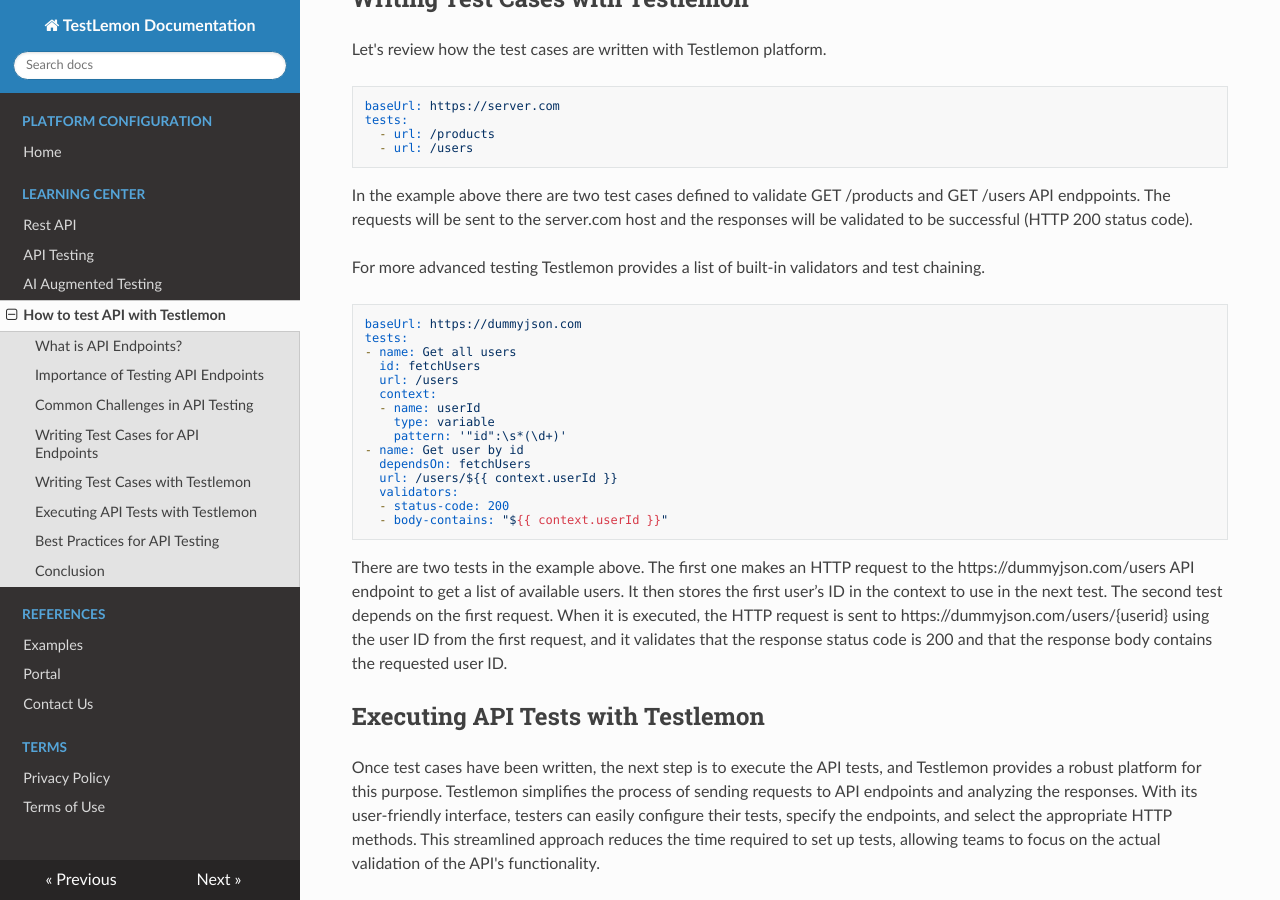
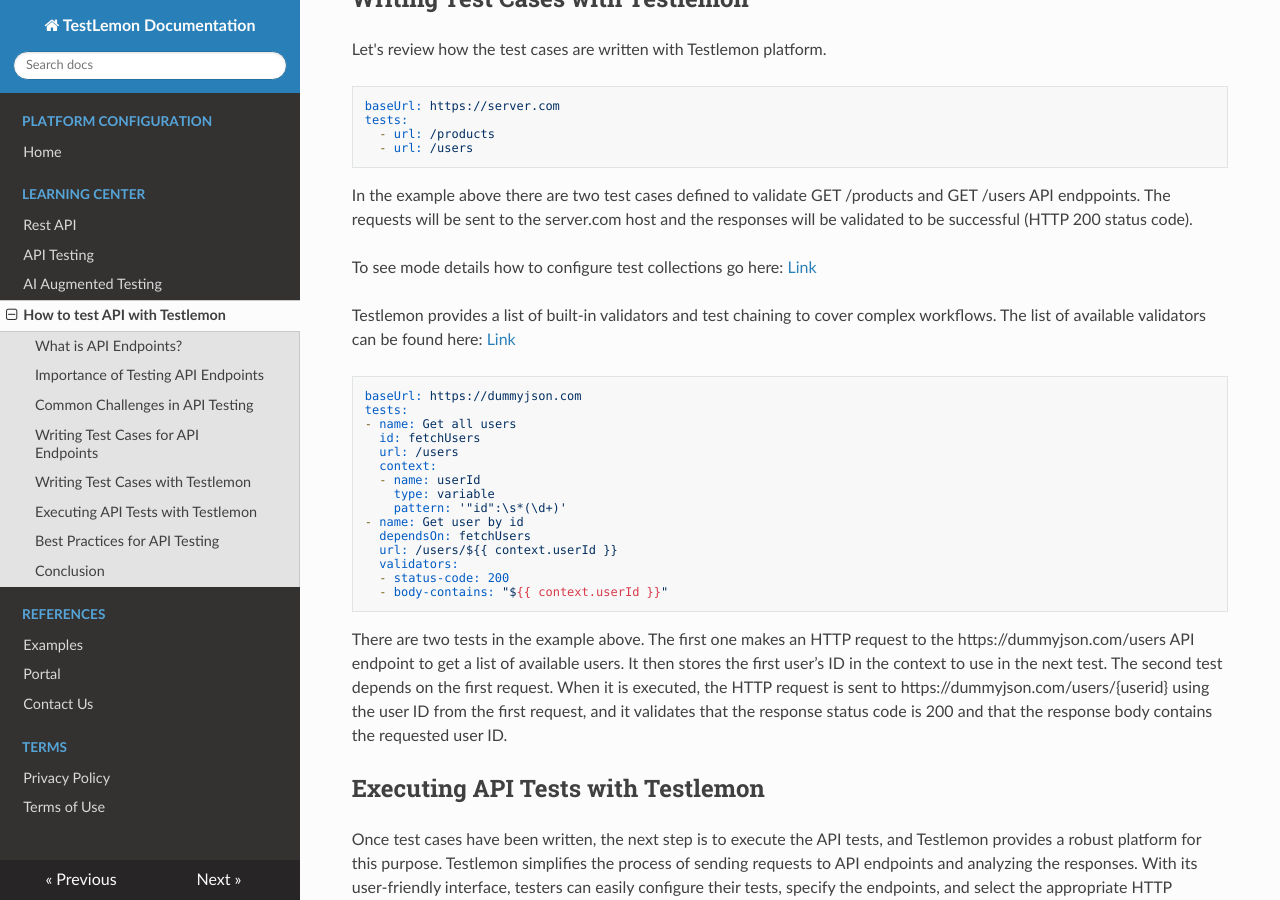
Before and after one commit to itbusina/testlemon-docs, an MkDocs documentation site: the page built from docs/docs/how-to-test-api-with-testlemon.md, in a window 1280 px wide and 900 px high, scrolled down 2442 px. Built offline with MkDocs 1.6.1, drawn with Linux system fonts in a browser that asks for light colours; nearby versions of some CDN libraries.

Commit message:
updated doc how to test api with testlemon

````diff
--- a/docs/docs/how-to-test-api-with-testlemon.md
+++ b/docs/docs/how-to-test-api-with-testlemon.md
@@ -52,7 +52,9 @@ tests:
 
 In the example above there are two test cases defined to validate GET /products and GET /users API endppoints. The requests will be sent to the server.com host and the responses will be validated to be successful (HTTP 200 status code).
 
-For more advanced testing Testlemon provides a list of built-in validators and test chaining.
+To see mode details how to configure test collections go here: [Link](/#collection)
+
+Testlemon provides a list of built-in validators and test chaining to cover complex workflows. The list of available validators can be found here: [Link](/#validators)
 
 ```yaml
 baseUrl: https://dummyjson.com
@@ -83,7 +85,7 @@ After configuring the tests, Testlemon enables users to run them with just a few
 docker run itbusina/testlemon:latest -c "$(<collection.yaml)"
 ```
 
-In the example above, the docker image ```itbusina/testlemon``` is used to execute the test collection.
+In the example above, the docker image [itbusina/testlemon](https://hub.docker.com/r/itbusina/testlemon) is used to execute the test collection.
 
 You can also execute the collection in cloud application.
 
````
